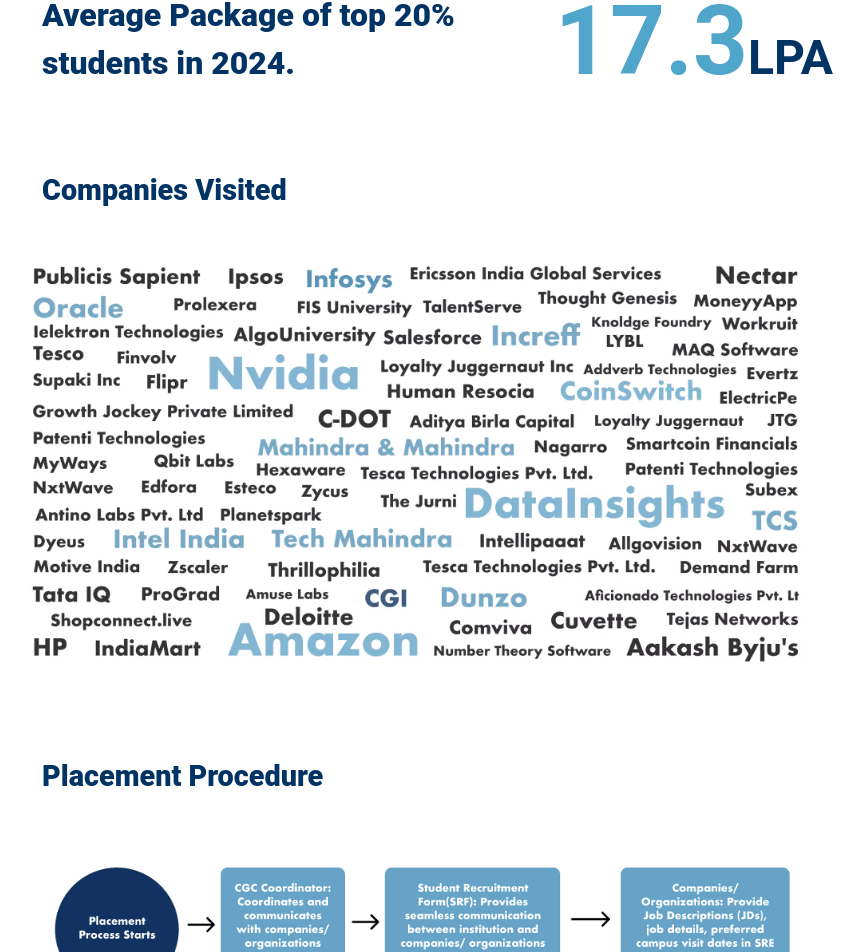
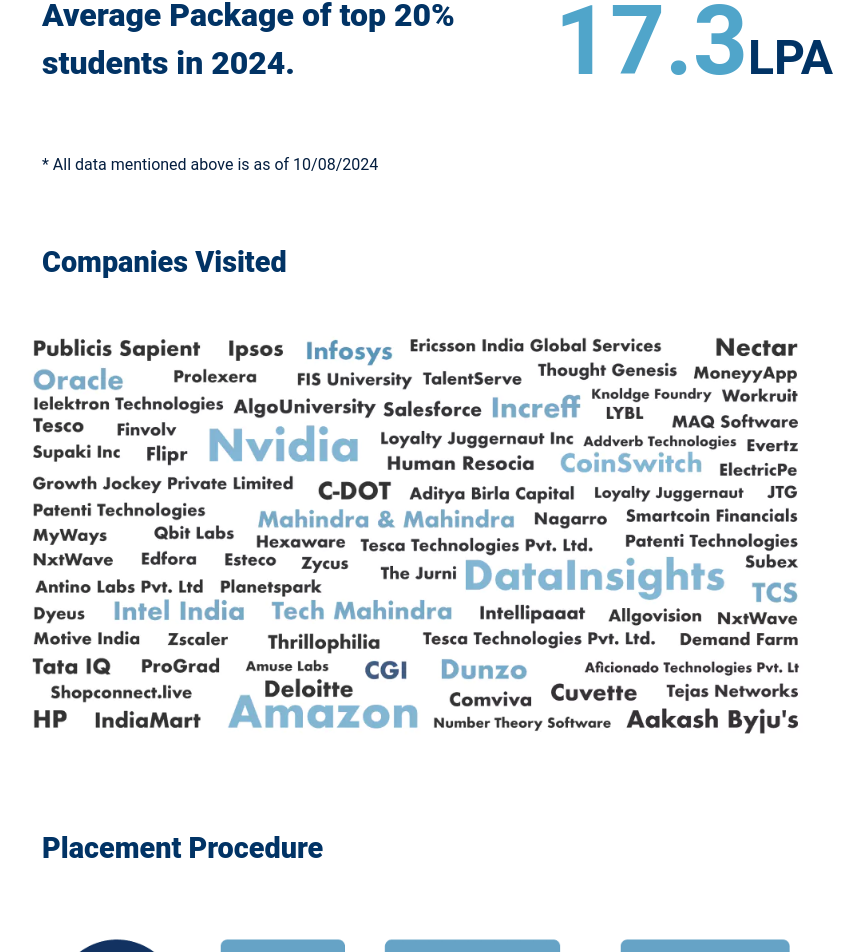
Before and after one commit to Velocity-IIITDWD/iiitdwd.ac.in, a Next.js app: page /placements in a window 1280 px wide. Shown: the part 2009-2961 px from the top of the page, without its empty margins (223-1087 px from the left). Built offline with nearby package versions, Linux system fonts and the light colour scheme.

Commit message:
data(placements): Date of update

```diff
--- a/app/placements/page.tsx
+++ b/app/placements/page.tsx
@@ -149,8 +149,12 @@ export default function Home() {
           </div>
         </div>
 
+        <div className='ml-[20%] mt-16 text-dwd-primary'>
+          * All data mentioned above is as of 10/08/2024
+        </div>
 
-        <div className="shortbox text-[1.8rem] text-[#013365] font-extrabold ml-[20%] mt-20">Companies Visited</div>
+
+        <div className="shortbox text-[1.8rem] text-[#013365] font-extrabold ml-[20%] mt-16">Companies Visited</div>
         <Image src="/images/companies_visited.png" width="800" height="150" className="mx-auto block mt-10" alt='Companies visited'/>
 
         <div className="shortbox text-[1.8rem] text-[#013365] font-extrabold ml-[20%] mt-20">Placement Procedure</div>
```
